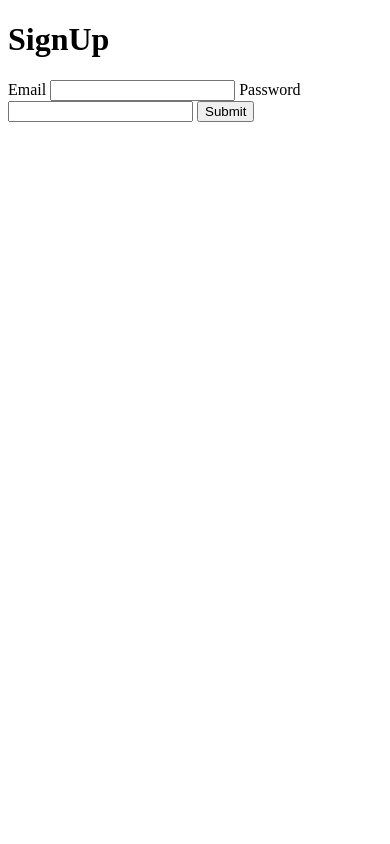
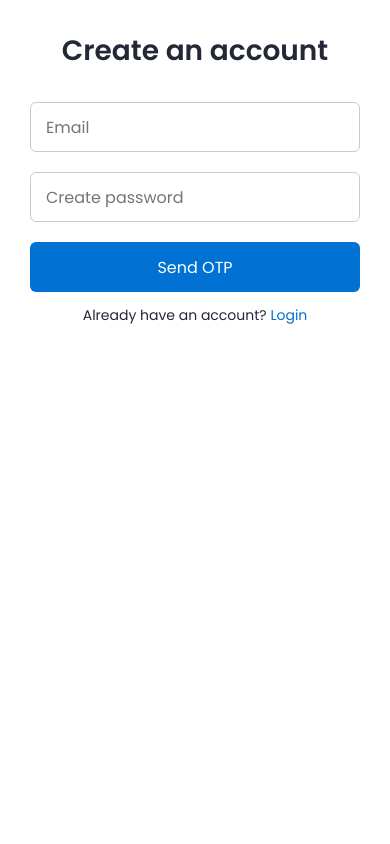
Before and after one commit to abhisinha656/survey_page, a Node server app: page / in a window 390 px wide. Run offline with Node 20, Linux system fonts and the light colour scheme.

Commit message:
otp check

```diff
--- a/index.js
+++ b/index.js
@@ -11,7 +11,7 @@ app.use(express.urlencoded({ extended: true }));
 const con = require('./conn/dbconn');
 app.set('view engine', 'ejs');
 app.set('views', path.join(__dirname, 'public/pages'));
-app.use('public', express.static('public/pages'));
+app.use('/public', express.static('public'));
 // require('./registration/sendmail');
 // const sendmail = require('./registration/sendmail');
 app.get('/',(req,res)=>{
@@ -47,8 +47,8 @@ app.post("/mail",async (req, res) => {
       if (err) throw err;
       console.log('Connected!');
 
-      var sql = 'INSERT INTO users (email, password, otp) VALUES (?, ?, ?)';
-      var values = [email, password, otp];
+      var sql = 'INSERT INTO users (email, password) VALUES (?, ?)';
+      var values = [email, password];
 
       con.query(sql, values, function (err, result) {
         if (err) throw err;
@@ -56,7 +56,6 @@ app.post("/mail",async (req, res) => {
         con.end();
       });
     });
-    res.render('otpv');
   });
 
 app.post('/otp',(req,res)=>{
@@ -65,15 +64,17 @@ app.post('/otp',(req,res)=>{
   console.log(otp);
   console.log(user_otp);
   if(user_otp == uotp){
-    res.redirect('/home');
+    res.redirect('/profile');
+    alert("Email Verified")
   }else{
+    alert("Invalid OTP");
     console.log("Wrong OTP");
   }
 
 })
 
-app.get('/home',(req,res)=>{
-  res.render('home');
+app.get('/profile',(req,res)=>{
+  res.render('profile');
 });
 
 app.listen(port, () => {
--- /dev/null
+++ b/public/css/style.css
@@ -0,0 +1,189 @@
+/* Google Fonts - Poppins */
+@import url('https://fonts.googleapis.com/css2?family=Poppins:wght@300;400;500;600&display=swap');
+
+* {
+    margin: 0;
+    padding: 0;
+    box-sizing: border-box;
+    font-family: 'Poppins', sans-serif;
+}
+
+.container {
+    height: 100vh;
+    width: 100%;
+    display: flex;
+    align-items: center;
+    justify-content: center;
+    background-color: #e2e4ea;
+    column-gap: 30px;
+}
+
+.form {
+    position: absolute;
+    max-width: 430px;
+    width: 100%;
+    padding: 30px;
+    border-radius: 6px;
+    background: #FFF;
+}
+
+
+header {
+    font-size: 28px;
+    font-weight: 600;
+    color: #232836;
+    text-align: center;
+}
+
+form {
+    margin-top: 30px;
+}
+
+.form .field {
+    position: relative;
+    height: 50px;
+    width: 100%;
+    margin-top: 20px;
+    border-radius: 6px;
+}
+
+.field input,
+.field button {
+    height: 100%;
+    width: 100%;
+    border: none;
+    font-size: 16px;
+    font-weight: 400;
+    border-radius: 6px;
+}
+
+.field input {
+    outline: none;
+    padding: 0 15px;
+    border: 1px solid#CACACA;
+}
+
+.field input:focus {
+    border-bottom-width: 2px;
+}
+
+.eye-icon {
+    position: absolute;
+    top: 50%;
+    right: 10px;
+    transform: translateY(-50%);
+    font-size: 18px;
+    color: #8b8b8b;
+    cursor: pointer;
+    padding: 5px;
+}
+
+.field button {
+    color: #fff;
+    background-color: #0171d3;
+    transition: all 0.3s ease;
+    cursor: pointer;
+}
+
+.field button:hover {
+    background-color: #016dcb;
+}
+
+.form-link {
+    text-align: center;
+    margin-top: 10px;
+}
+
+.form-link span,
+.form-link a {
+    font-size: 14px;
+    font-weight: 400;
+    color: #232836;
+}
+
+.form a {
+    color: #0171d3;
+    text-decoration: none;
+}
+
+.form-content a:hover {
+    text-decoration: underline;
+}
+
+.line {
+    position: relative;
+    height: 1px;
+    width: 100%;
+    margin: 36px 0;
+    background-color: #d4d4d4;
+}
+
+.line::before {
+    position: absolute;
+    top: 50%;
+    left: 50%;
+    transform: translate(-50%, -50%);
+    background-color: #FFF;
+    color: #8b8b8b;
+    padding: 0 15px;
+}
+
+.media-options a {
+    display: flex;
+    align-items: center;
+    justify-content: center;
+}
+
+a.facebook {
+    color: #fff;
+    background-color: #4267b2;
+}
+
+a.facebook .facebook-icon {
+    height: 28px;
+    width: 28px;
+    color: #0171d3;
+    font-size: 20px;
+    border-radius: 50%;
+    display: flex;
+    align-items: center;
+    justify-content: center;
+    background-color: #fff;
+}
+
+.facebook-icon,
+img.google-img {
+    position: absolute;
+    top: 50%;
+    left: 15px;
+    transform: translateY(-50%);
+}
+
+img.google-img {
+    height: 20px;
+    width: 20px;
+    object-fit: cover;
+}
+
+a.google {
+    border: 1px solid #CACACA;
+}
+
+a.google span {
+    font-weight: 500;
+    opacity: 0.6;
+    color: #232836;
+}
+
+@media screen and (min-width: 300px) and (max-width: 1024px) {
+    .container {
+        height: 100vh;
+        width: 100%;
+        display: flex;
+        align-items: start;
+        justify-content: center;
+        background-color: white;
+        column-gap: 30px;
+    }
+
+}
--- a/public/pages/signup.ejs
+++ b/public/pages/signup.ejs
@@ -3,17 +3,57 @@
 <head>
     <meta charset="UTF-8">
     <meta name="viewport" content="width=device-width, initial-scale=1.0">
-    <title>Signup</title>
+    <title>Register</title>
+    <link rel="stylesheet" href="/public/css/style.css" type="text/css">
+    <!-- Boxicons CSS -->
+        <link href='https://unpkg.com/boxicons@2.1.2/css/boxicons.min.css' rel='stylesheet'>
+
 </head>
 <body>
-    <h1>SignUp</h1>
-    <form action="/mail" method="post">
-        <label for="email">Email</label>
-        <input type="text" name="email" id="" required>
-        <label for="password">Password</label>
-        <input type="text" name="password" id=""required>
-        <input type="submit" name="Submit" id="">
-    </form>
+    <section class="container forms">
+            <!-- Signup Form -->
+            <div class="form signup">
+                <div class="form-content">
+                    <header>Create an account</header>
+                    <form action="/mail" method="post" id="emailPasswordForm">
 
+                        <div class="field input-field">
+                            <input type="email" placeholder="Email" name="email" class="input" id="email">
+                        </div>
+
+                        <div class="field input-field">
+                            <input type="password" placeholder="Create password" name="password" class="password">
+                        </div>
+
+                        <div class="field button-field" id="btnOtp">
+                            <button type="submit">Send OTP</button>
+
+                        </div>
+                    </form>
+
+                        <form action="/otp" method="post" id="otpForm" style="display: none;">
+                        <div class="field input-field">
+                            <input type="number" placeholder="Enter OTP" name="user_otp" class="password">
+                        </div>
+
+                        <div class="field button-field">
+                         <a href="/profile">  <button  type="submit">Verify and Register</button> </a>
+                        </div>
+                    </form>
+
+                    <div class="form-link">
+                        <span>Already have an account? <a href="/login" class="link login-link">Login</a></span>
+                    </div>
+                </div>
+
+
+            </div>
+        </section>
+        <script>
+            var email = document.getElementById('email');
+            console.log(email);
+        </script>
+
+        <script src="public/javaScript/script.js"></script>
 </body>
 </html>
```
Also changed, not shown: public/javaScript/script.js (added, +36 -0 lines), public/pages/home.ejs (+9 -8 lines), public/pages/login.ejs (+40 -0 lines), public/pages/otpv.ejs (deleted, +0 -15 lines), public/pages/profile.ejs (added, +45 -0 lines), 1 other file.
